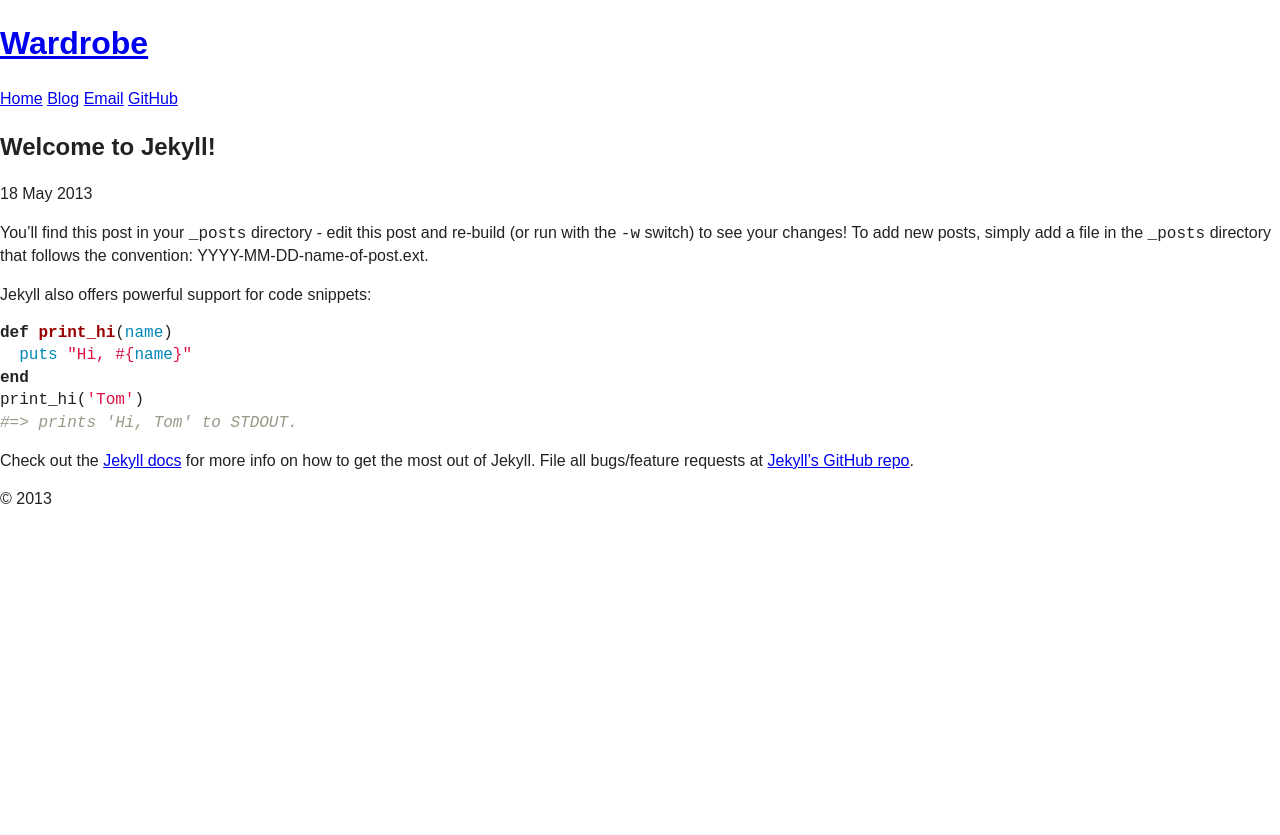
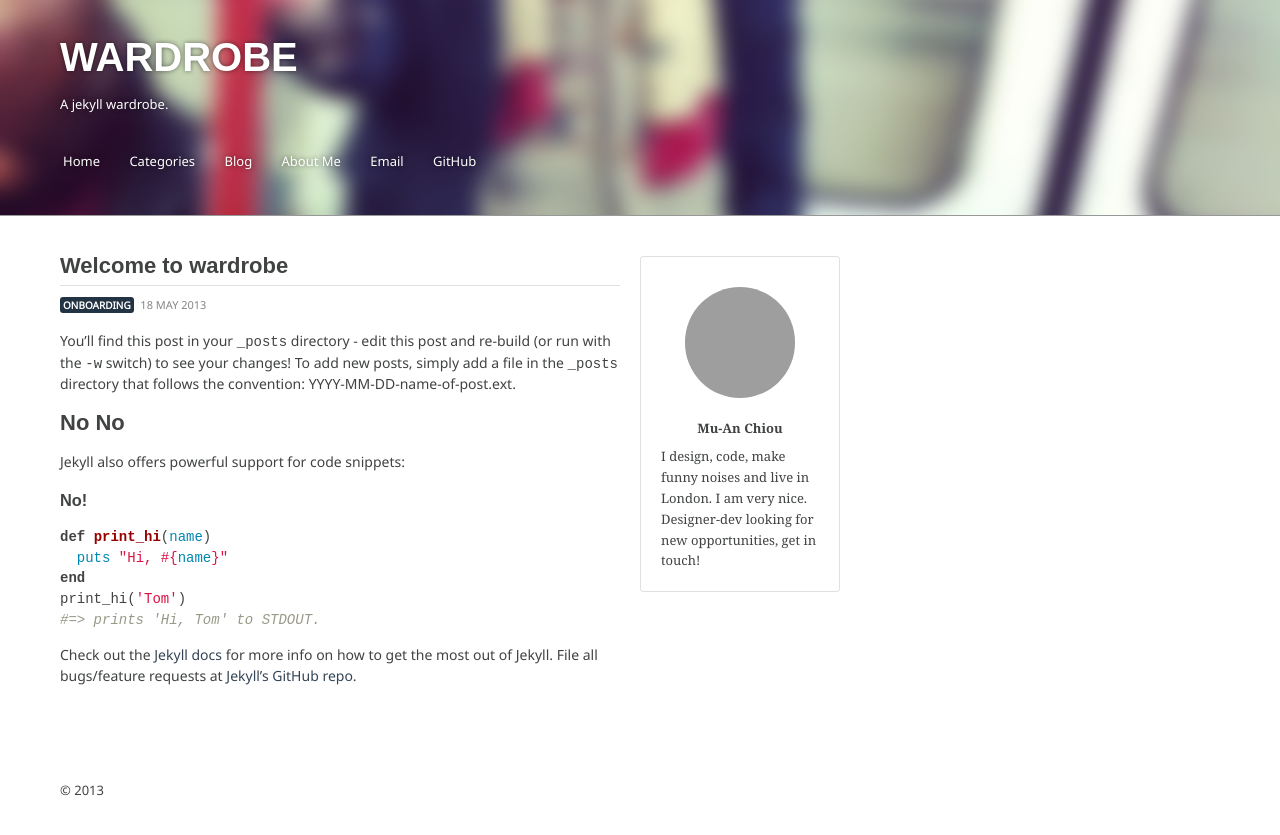
Before and after one commit to muan/jekyll-wardrobe, a Jekyll site: the page built from _posts/2013-05-18-welcome-to-jekyll.md, in a window 1280 px wide. Shown: the top 835 px of the page. Built offline with Jekyll 4.4.1, drawn with Linux system fonts in a browser that asks for light colours; some web fonts are replaced; Markdown is read by kramdown in place of the engine named in the settings; grey boxes are pictures that could not be loaded.

Commit message:
Start theming, and you'll eventually find the best way to switch themes

```diff
--- a/_config.yml
+++ b/_config.yml
@@ -4,19 +4,28 @@ url:              http://wardrobe.muan.co/
 signoff:          Mu-An
 facebook_appid:
 google_analytics:
+theme:            /themes/a
+owner:
+  name:           Mu-An Chiou
+  avatar:         'https://secure.gravatar.com/avatar/afd3cc3e385d754183336c859d9e694a?s=420&d=https://a248.e.akamai.net/assets.github.com%2Fimages%2Fgravatars%2Fgravatar-user-420.png'
+  bio:            'I design, code, make funny noises and live in London. I am very nice. Designer-dev looking for new opportunities, get in touch!'
 
 links:
   - name:         Home
     url:          /
+  - name:         Categories
+    url:          /categories
   - name:         Blog
     url:          http://muan.co
+  - name:         About Me
+    url:          /about
   - name:         Email
     url:          mailto:._.@muan.co
   - name:         GitHub
     url:          http://github.com/muan
 
 pygments:         true
-permalink:        none
+permalink:        pretty
 markdown:         rdiscount
 rdiscount:
   extensions:     [smart]
--- a/_layouts/default.html
+++ b/_layouts/default.html
@@ -5,7 +5,7 @@
 <!--[if gt IE 8]><!--> <html class="no-js"> <!--<![endif]-->
   <head>
       {% if page.title %}
-        {% assign title = page.title|append: ' - '|append:site.title %}
+        {% assign title = page.title|append: " - "|append:site.title %}
         {% assign description = page.description %}
       {% else %}
         {% assign title = site.title %}
@@ -20,6 +20,9 @@
       <link rel="stylesheet" href="/css/lib/normalize.min.css">
       <link rel="stylesheet" href="/css/lib/syntax.css">
       <link rel="stylesheet" href="/css/lib/boilerplate.css">
+      <link rel="stylesheet" href="{{ site.theme }}/style.css">
+      <link href="http://fonts.googleapis.com/css?family=Viga" rel="stylesheet" type="text/css">
+      <link href='http://fonts.googleapis.com/css?family=Noto+Sans' rel='stylesheet' type='text/css'>
 
       <script src="/js/lib/modernizr-2.6.2.min.js"></script>
       <script src="/js/lib/jquery-1.9.1.min.js"></script>
@@ -30,8 +33,9 @@
     <![endif]-->
     <header>
       <h1><a href="/">{{ site.title }}</a></h1>
+      <p class="description">{{ site.description }}</p>
+      <nav>{% include nav.html %}</nav>
     </header>
-    <nav>{% include nav.html %}</nav>
     <section class="content">{{ content }}</section>
     <footer>
       &copy; 2013
--- a/_layouts/post.html
+++ b/_layouts/post.html
@@ -4,7 +4,14 @@ layout: default
 <article>
 <header>
 <h2>{{ page.title }}</h2>
+<a class="category">{{ page.category }}</a>
 <time>{{ page.date | date_to_string }}</time>
 </header>
 {{ content }}
 </article>
+
+<aside>
+  <img src="{{ site.owner.avatar }}" alt="{{ site.owner.name }}" class="avatar" />
+  <strong>{{ site.owner.name }}</strong>
+  <p>{{ site.owner.bio }}</p>
+</aside>
--- a/_posts/2013-05-18-welcome-to-jekyll.md
+++ b/_posts/2013-05-18-welcome-to-jekyll.md
@@ -1,14 +1,18 @@
 ---
 layout: post
-title:  "Welcome to Jekyll!"
+title:  Welcome to wardrobe
 date:   2013-05-18 21:57:45
-categories: jekyll update
+category: Onboarding
 ---
 
 You'll find this post in your `_posts` directory - edit this post and re-build (or run with the `-w` switch) to see your changes!
 To add new posts, simply add a file in the `_posts` directory that follows the convention: YYYY-MM-DD-name-of-post.ext.
 
+## No No
+
 Jekyll also offers powerful support for code snippets:
+
+### No!
 
 {% highlight ruby %}
 def print_hi(name)
--- /dev/null
+++ b/themes/a/style.css
@@ -0,0 +1,126 @@
+body {
+  font-family: "Noto Sans", helvetica, verdana, arial, times, "Times New Roman", sans-serif;
+  font-size: 13px;
+  line-height: 1.6em;
+  background: #fff;
+  color: #404342;
+}
+* { -webkit-font-smoothing: antialiased; }
+* { box-sizing: border-box; -webkit-box-sizing: border-box; -moz-box-sizing: border-box; }
+
+a { color: #345; text-decoration: none; }
+
+h1 a, h2 a { color: inherit; }
+
+h1, h2, h3, h4, h5 { font-family: "Viga", sans-serif }
+h1 {
+  font-size: 40px;
+  text-transform: uppercase;
+}
+h2 {
+  font-size: 22px;
+}
+html, body { height: 100%; }
+
+body > header {
+  background-color: #131413;
+  padding: 20px 60px;
+  background-image: url(/themes/a/banner.png);
+  background-size: cover;
+  background-position: center center;
+  border-bottom: 1px solid #999898;
+}
+
+body > header * {
+  color: white;
+  text-shadow: 0 0 5px rgba(0, 0, 0, 0.5);
+}
+
+nav {
+  padding: 20px 0 10px;
+}
+
+nav a {
+  display: inline-block;
+  margin: 0 20px 10px 0;
+  padding: 3px;
+}
+
+footer {
+  padding: 40px 60px;
+}
+
+section.content {
+  text-align: left;
+  width: 100%;
+  padding: 40px 60px;
+  clear: both;
+}
+section.content:after {
+  content: " ";
+  display: block;
+  clear: both;
+}
+
+.category {
+  line-height: 1em; font-weight: bold;
+  display: inline-block; margin: 0 3px 4px 0;
+  text-transform: uppercase;
+  border-radius: 3px;
+  background-color: #234;
+  color: #fff;
+  padding: 3px;
+  font-size: 10px;
+}
+time { color: #858585; font-size: 11px; text-transform: uppercase; }
+
+aside, article, .posts {
+  float: left;
+}
+
+aside {
+  border: 1px solid #e0e0e0;
+  width: 200px;
+  padding: 20px;
+  margin-left: 20px;
+  text-align: center;
+  border-radius: 3px;
+  font-family: Georgia, serif;
+}
+
+.posts, .posts li {
+  list-style: none;
+  margin: 0;
+  padding: 0;
+}
+
+.posts li {
+  border-bottom: 1px solid #e0e0e0;
+  margin-bottom: 20px;
+  display: block;
+}
+.posts a {
+  display: block;
+  padding: 0 0 14px;
+  line-height: 1.3em;
+}
+.posts a h2 { margin: 2px 0 8px; }
+.posts time { display: block; }
+
+aside p {
+  text-align: left;
+  margin: 8px 0 0;
+}
+.avatar { width: 70%; border-radius: 80px; margin: auto; display: block; margin: 10px auto 20px; }
+
+article { font-size: 14px; }
+
+article, ul.posts {
+  max-width: 560px;
+  width: 100%;
+}
+article header h2{
+  margin: 0 0 8px 0;
+  padding: 0 0 8px 0;
+  border-bottom: 1px solid #e0e0e0;
+}
```
Also changed, not shown: _posts/2013-05-19-sore-throat.md (added, +17 -0 lines), categories.html (added, +12 -0 lines), index.html (+11 -2 lines), themes/a/banner.png (added).
